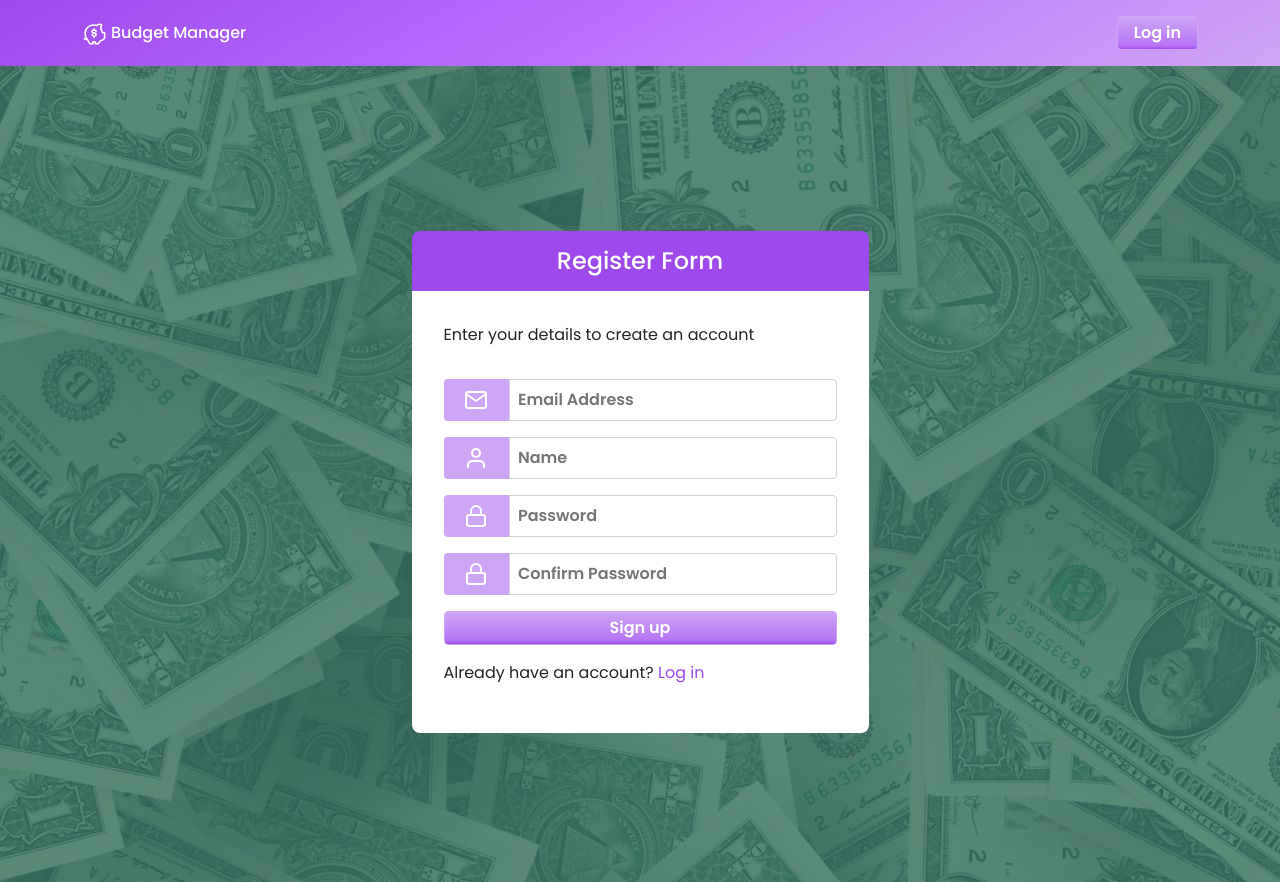
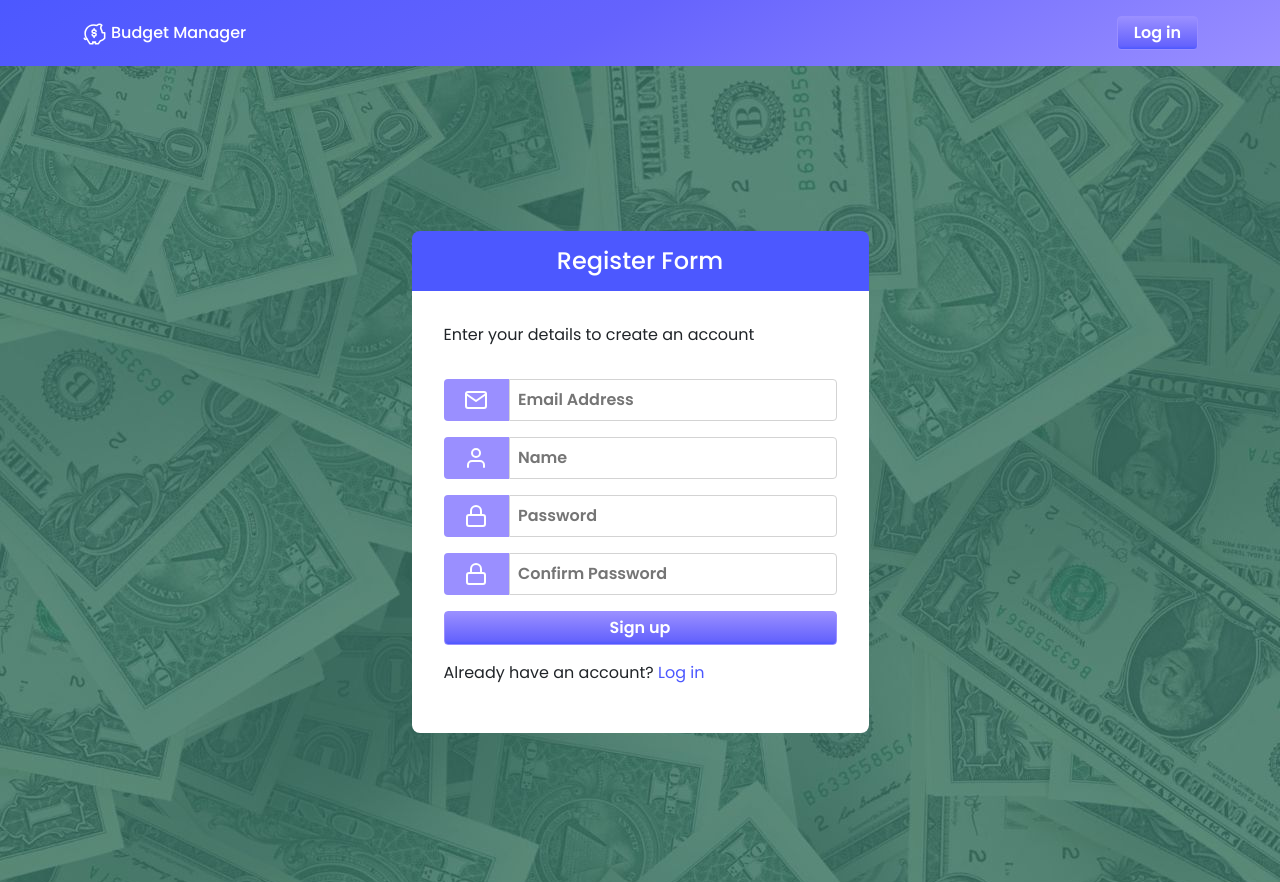
Before and after one commit to DawidRybski/PersonalBudgetApp-Site, a PHP site: page /register.html in a window 1280 px wide. Run offline with PHP 8.4, Linux system fonts and the light colour scheme.

Commit message:
Change colors for all pages from purple to blue

```diff
--- a/homePage.html
+++ b/homePage.html
@@ -10,10 +10,10 @@
 <body>
     <header class="py-3">
         <div class="container-fluid header-container d-flex align-items-center justify-content-between">
-            <a href="homePage.html" class="logo">
+            <div class="logo">
                 <img src="assets/images/piggy-bank-icon.svg" height="25px"/>
                 <h1 class="h6">Budget <br>Manager</h1>
-            </a>
+            </div>
             <nav class="site-nav navbar-expand-md">
                 <button class="open-menu" data-bs-toggle="offcanvas" data-bs-target="#offcanvasRight" aria-controls="offcanvasRight">
                     <img src="assets/images/navbar/menu.svg" alt="Open mobile menu">
--- a/logIn.html
+++ b/logIn.html
@@ -14,10 +14,10 @@
 <body>
     <header class="p-3 mb-3">
         <div class="container d-flex align-items-center justify-content-between">
-            <div class="logo">
+            <a href="index.html" class="logo">
                 <img src="assets/images/piggy-bank-icon.svg" height="25px" alt="" aria-hidden="true"/>
                 <h1 class="h6">Budget <br>Manager</h1>
-            </div>
+            </a>
 
             <div class="d-flex gap-2">
                 <a class="button-primary px-3" href="register.html">Sign up</a>
--- a/register.html
+++ b/register.html
@@ -14,10 +14,10 @@
 <body>
     <header class="p-3 mb-3">
         <section class="container d-flex align-items-center justify-content-between">
-            <div class="logo">
+            <a href="index.html" class="logo">
                 <img src="assets/images/piggy-bank-icon.svg" height="25px" alt="" aria-hidden="true"/>
                 <h1 class="h6">Budget <br>Manager</h1>
-            </div>
+            </a>
             <div class="d-flex gap-2">
                 <a class="button-primary px-3" href="logIn.html">Log in</a>
             </div>
--- a/styles.css
+++ b/styles.css
@@ -13,8 +13,8 @@
 
     --hero-overlap: clamp(-14px, -2.5vw, -20px);
 
-    --primary-color: rgb(157, 73, 236);
-    --secondary-color: rgb(207, 166, 245);
+    --primary-color: rgb(76, 88, 255);
+    --secondary-color: rgb(154, 143, 255);
     --errors-color: rgb(255, 0, 0);
     --navbar-button-color: rgba(11, 124, 39, 0.582);
 
@@ -24,18 +24,18 @@
     --card-background: hsla(0, 0%, 100%, 0.712);
 
     --menu-button-background: rgba(136, 171, 247, 0.178);
-    --button-shadow: 0 2px 10px hsla(283, 82%, 42%, 0.25);
+    --button-shadow: 0 2px 10px hsla(241, 82%, 42%, 0.25);
 
     --gradient-active-button: linear-gradient(
     to bottom,
         var(--secondary-color) 0%,
-        rgb(182, 115, 245) 90%,
+        rgb(101, 99, 253) 90%,
         var(--primary-color) 100%
     );
     --gradient-pressed-button: linear-gradient(
         to top,
         var(--secondary-color) 0%,
-        rgb(182, 115, 245) 90%,
+        rgb(101, 99, 253) 90%,
         var(--primary-color) 100%
     );
     --gradient-disabled-button: linear-gradient(
@@ -46,7 +46,7 @@
     );
 
     --gradient-header:
-    linear-gradient(330deg,var(--secondary-color) 0%, rgb(186, 112, 255) 53%, var(--primary-color) 100%);
+    linear-gradient(330deg,var(--secondary-color) 0%, rgb(101, 99, 253) 53%, var(--primary-color) 100%);
 
     --font-weight-medium: 500;
     --font-weight-semibold: 600;
@@ -69,7 +69,7 @@ header{
     text-decoration: none;
 }
 
-.logo:hover{
+a.logo:hover{
     opacity: 0.9;
 }
 
@@ -206,7 +206,7 @@ main{
 
 .input-symbol{
     padding: var(--spacing-2) var(--spacing-1);
-    background-color: rgb(207, 166, 245);
+    background-color: var(--secondary-color);
     border-radius: var(--radius-field) 0 0 var(--radius-field);
     text-align: center;
 }
@@ -360,9 +360,9 @@ main{
 }
 .menu-button[data-tone="settings"]
 {
-    --accent-color: #2d5bff;
-    --background-color: rgba(136, 171, 247, 0.178);
-    --shadow-color: 0 2px 10px hsla(234, 82%, 42%, 0.25);
+    --accent-color: #9d49ec;
+    --background-color: rgba(225, 136, 247, 0.178);
+    --shadow-color: 0 2px 10px hsla(288, 82%, 42%, 0.25);
 }
 
 .menu-button span {
```
Also changed, not shown: assets/images/menu/log-out.svg, assets/images/menu/settings.svg, assets/images/saving-cash.svg, assets/images/undraw_wallet_diag.svg (added), assets/images/wallet.svg.
